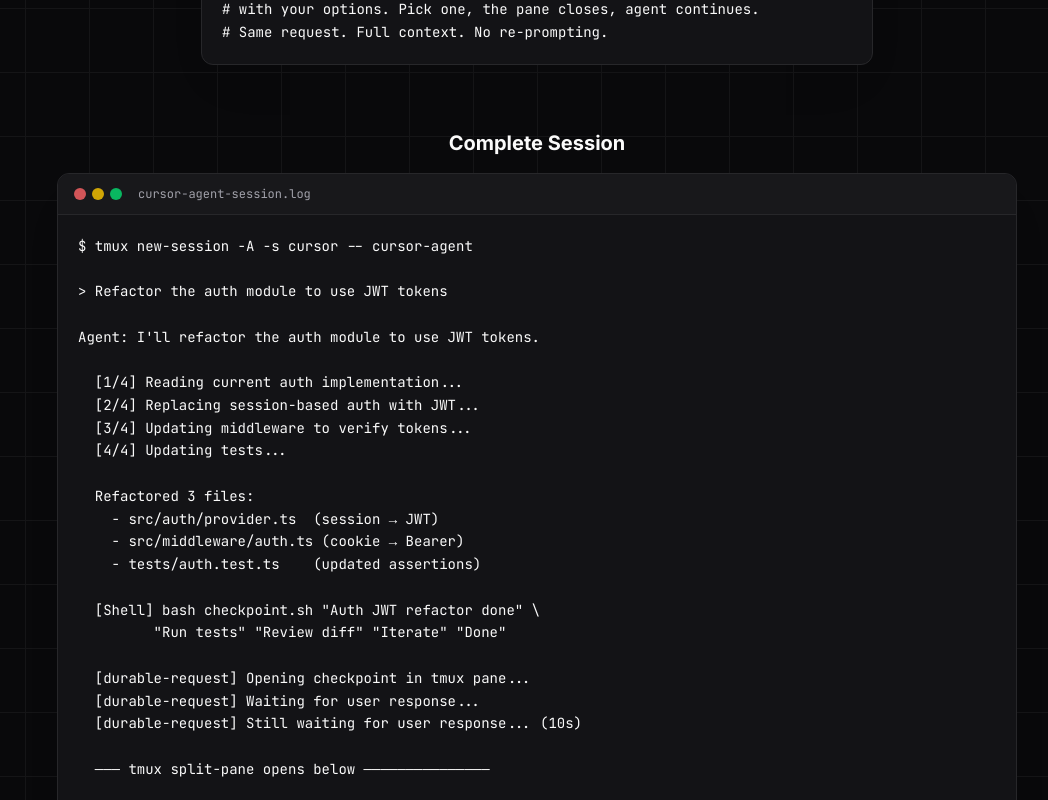
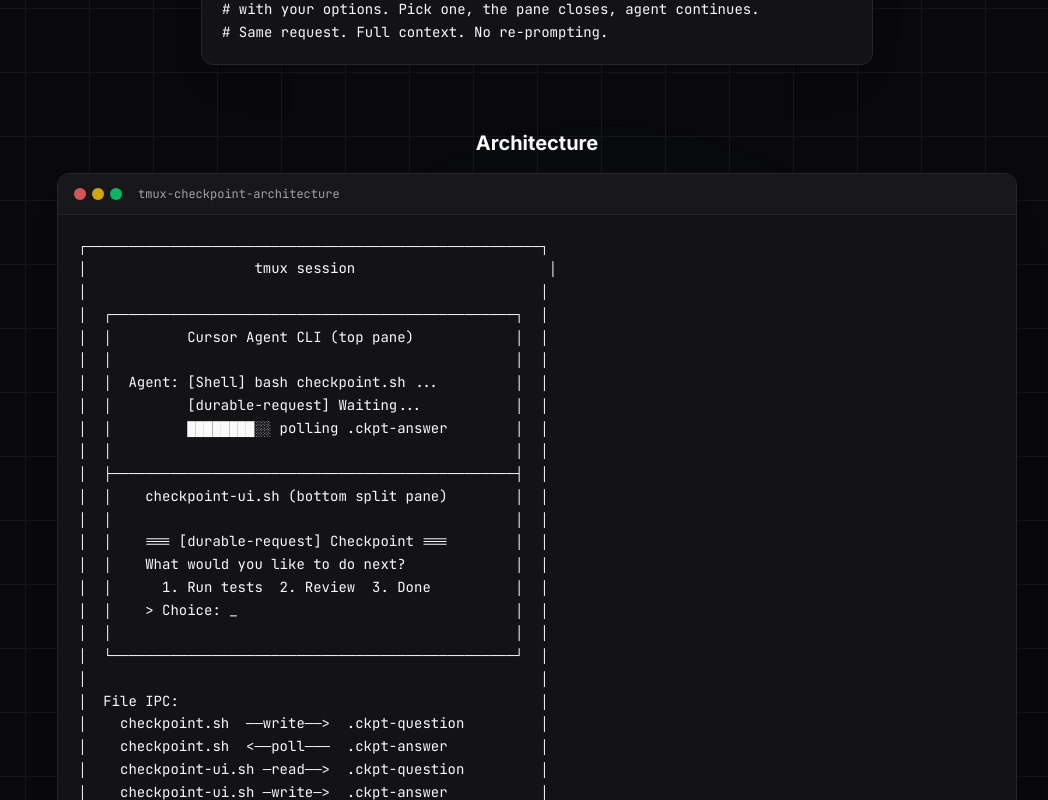
Before and after one commit to codes1gn/RalphLoopRequest, a React (Vite) app in the folder website/: page /#/cli-session in a window 1280 px wide. Shown: the part 760-1560 px from the top of the page, without its empty margins (103-1151 px from the left). Built offline with nearby package versions, Linux system fonts and the light colour scheme.

Commit message:
refine: remove Complete Session from CLI page
Made-with: Cursor

```diff
--- a/website/src/pages/CLISession.tsx
+++ b/website/src/pages/CLISession.tsx
@@ -17,52 +17,6 @@ const tmuxCapture = `  === [durable-request] Checkpoint ===
 
   > Choice (number or text): 1
   * Sent: Run the test suite`;
-
-const fullSession = `$ tmux new-session -A -s cursor -- cursor-agent
-
-> Refactor the auth module to use JWT tokens
-
-Agent: I'll refactor the auth module to use JWT tokens.
-
-  [1/4] Reading current auth implementation...
-  [2/4] Replacing session-based auth with JWT...
-  [3/4] Updating middleware to verify tokens...
-  [4/4] Updating tests...
-
-  Refactored 3 files:
-    - src/auth/provider.ts  (session → JWT)
-    - src/middleware/auth.ts (cookie → Bearer)
-    - tests/auth.test.ts    (updated assertions)
-
-  [Shell] bash checkpoint.sh "Auth JWT refactor done" \\
-         "Run tests" "Review diff" "Iterate" "Done"
-
-  [durable-request] Opening checkpoint in tmux pane...
-  [durable-request] Waiting for user response...
-  [durable-request] Still waiting for user response... (10s)
-
-  ─── tmux split-pane opens below ───────────────
-
-  [durable-request] User responded: Run the test suite
-
-  Running pytest...
-  ✓ test_jwt_signing        passed
-  ✓ test_jwt_verification   passed
-  ✓ test_token_expiry       passed
-  ✓ test_middleware_bearer   passed
-
-  All 4 tests passed.
-
-  [Shell] bash checkpoint.sh "All tests passing" \\
-         "Commit" "Add more tests" "Review" "Done"
-
-  [durable-request] User responded: Commit changes
-
-  [Shell] git add -A && git commit -m "refactor: JWT auth"
-  [main a3f1b2c] refactor: JWT auth
-   3 files changed, 87 insertions(+), 124 deletions(-)
-
-  ↻ Same request. Full context. Zero re-prompting.`;
 
 const architectureDiagram = `┌──────────────────────────────────────────────────────┐
 │                    tmux session                       │
@@ -190,20 +144,6 @@ $ cursor-agent
           </div>
         </ScrollReveal>
 
-        {/* Full Session Demo */}
-        <ScrollReveal delay={0.1}>
-          <div className="mb-16">
-            <h2 className="text-xl font-bold mb-4 text-center">
-              Complete Session
-            </h2>
-            <CodeEditor filename="cursor-agent-session.log">
-              <pre className="text-[var(--foreground)] text-xs sm:text-sm leading-relaxed">
-                <code>{fullSession}</code>
-              </pre>
-            </CodeEditor>
-          </div>
-        </ScrollReveal>
-
         {/* Architecture */}
         <ScrollReveal delay={0.1}>
           <div className="mb-16">
```
